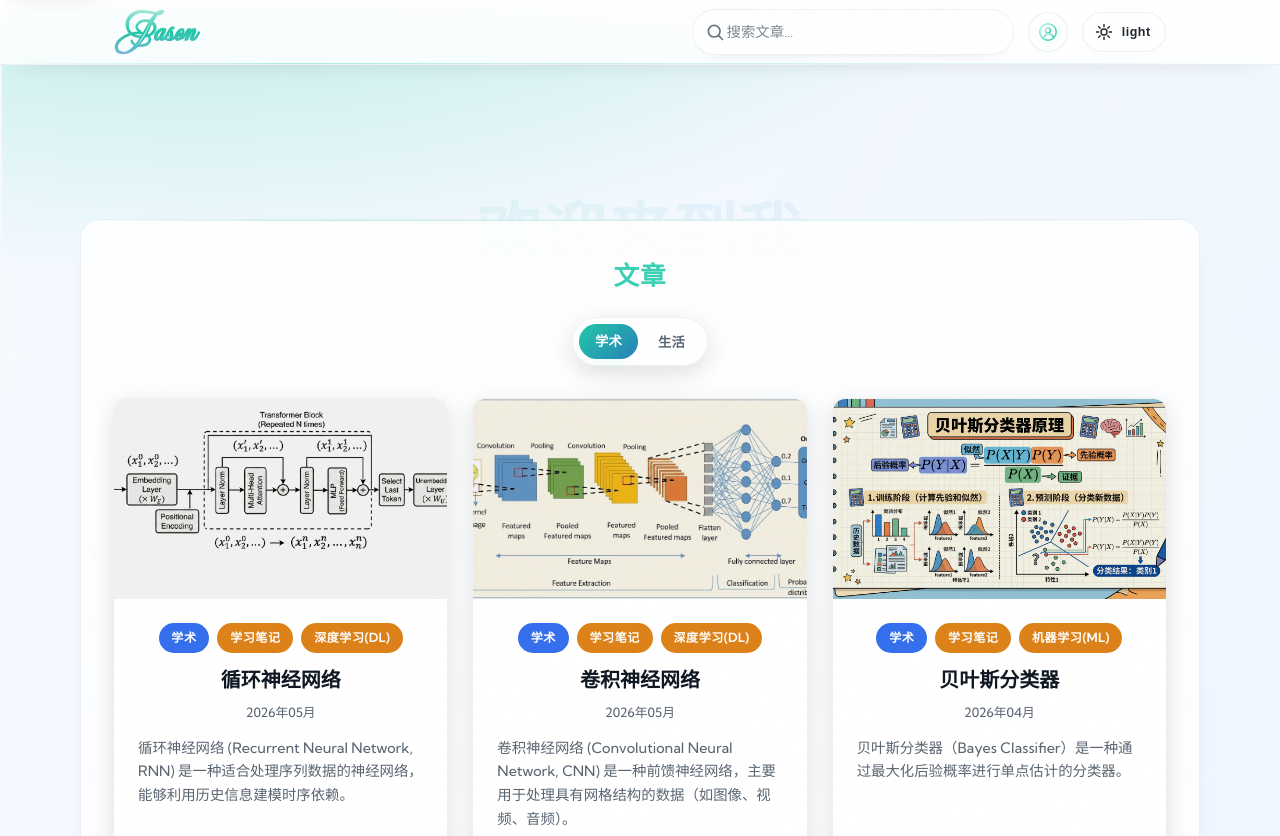
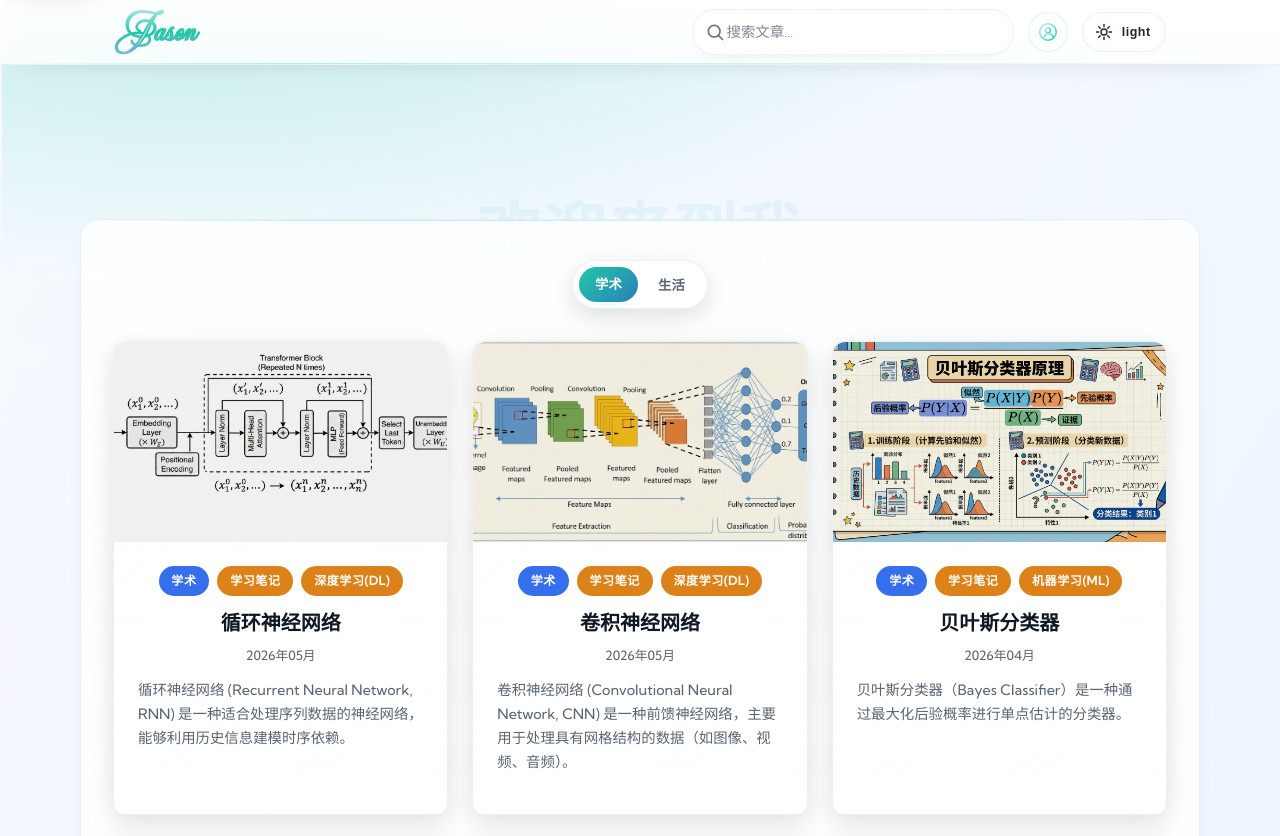
Before and after one commit to ZhuXunJason/ZhuXunJason.github.io, a Jekyll site: the page built from index.html, in a window 1280 px wide and 900 px high, scrolled down 418 px, cut to the strip 0-836 px from the top of the window. Built offline with Jekyll 4.4.1, drawn with Linux system fonts in a browser that asks for light colours.

Commit message:
Optimize some details.

```diff
--- a/_includes/footer.html
+++ b/_includes/footer.html
@@ -3,10 +3,10 @@
         <p>Copyright &copy; Jason's blog. All rights reserved.</p>
         <div class="footer-social">
             <a href="https://github.com/ZhuXunJason" target="_blank" rel="noopener noreferrer" class="github" title="GitHub" aria-label="GitHub"><i
-                    class="fa-brands fa-github"></i></a>
+                    class="fa-brands fa-github" aria-hidden="true"></i></a>
             <a href="https://space.bilibili.com/1957493565?spm_id_from=333.1007.0.0" target="_blank" rel="noopener noreferrer" class="bilibili"
-                title="Bilibili" aria-label="Bilibili"><i class="fa-brands fa-bilibili"></i></a>
-            <a href="mailto:241880584@smail.nju.edu.cn" target="_blank" rel="noopener noreferrer" aria-label="Email"><i class="fa-solid fa-envelope"></i></a>
+                title="Bilibili" aria-label="Bilibili"><i class="fa-brands fa-bilibili" aria-hidden="true"></i></a>
+            <a href="mailto:241880584@smail.nju.edu.cn" target="_blank" rel="noopener noreferrer" aria-label="Email"><i class="fa-solid fa-envelope" aria-hidden="true"></i></a>
         </div>
     </div>
 </footer>
--- a/index.html
+++ b/index.html
@@ -11,10 +11,6 @@ is_home: true
 <main class="container" role="main">
     <!-- 文章容器包裹层 -->
     <section class="articles-section" aria-label="文章列表">
-        <div class="articles-section__header">
-            <h2 class="articles-section__title">文章</h2>
-        </div>
-
         <!-- 切换器 -->
         <div class="switch" role="tablist" aria-label="文章类型切换">
             <div class="switch__thumb" aria-hidden="true"></div>
```
Also changed, not shown: 1 other file.
